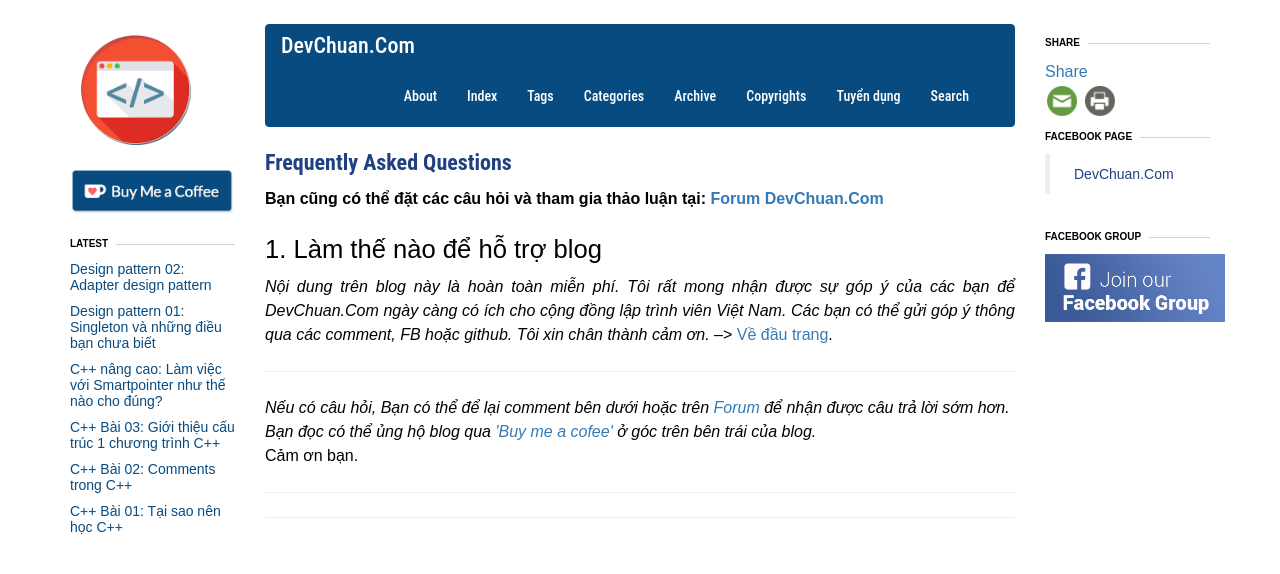
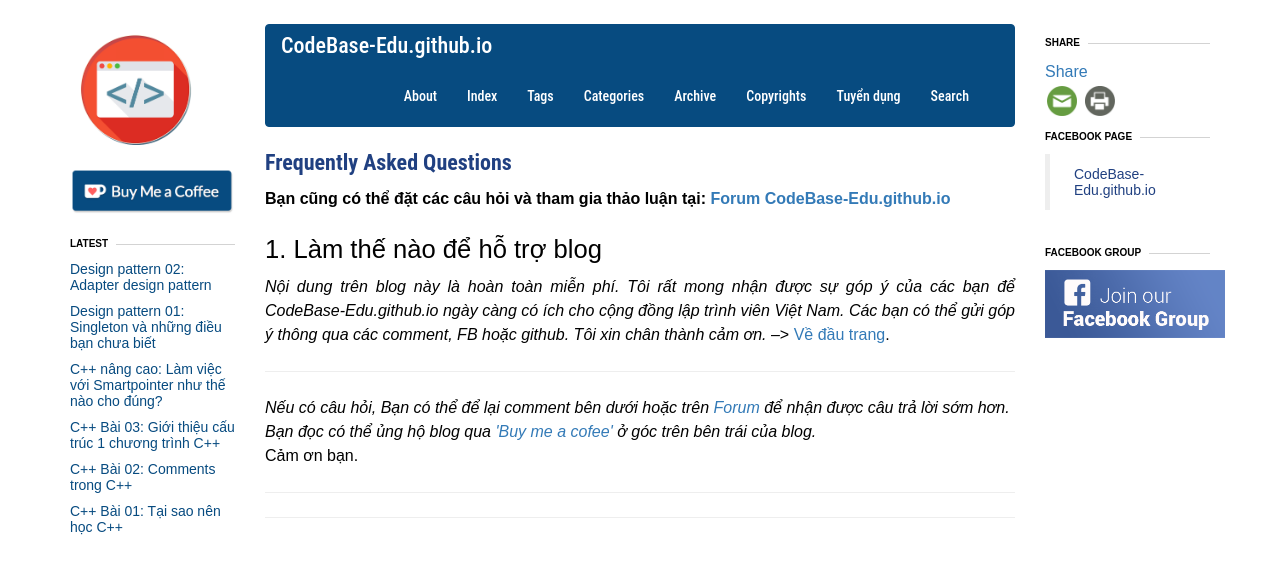
Before and after one commit to stdcoding/stdcoding.github.io, a Jekyll site: the page built from faqs.md, in a window 1280 px wide. Shown: the top 574 px of the page. Built offline with Jekyll 4.4.1, drawn with Linux system fonts in a browser that asks for light colours; nearby versions of some CDN libraries; comment, search, counter and statistics services are not loaded.

Commit message:
update-domain cpdebase edu githubio

```diff
--- a/_config.yml
+++ b/_config.yml
@@ -3,7 +3,7 @@
 
 permalink: /:year/:month/:title.html
 
-url: https://devchuan.com
+url: https://codebase-edu.github.io
 baseurl: ""
 
 future: true
--- a/_includes/head.html
+++ b/_includes/head.html
@@ -2,7 +2,7 @@
 <meta charset="utf-8" />
 <meta http-equiv='X-UA-Compatible' content='IE=edge'>
 <meta name='viewport' content='width=device-width, initial-scale=1.0, maximum-scale=1.0'>
-<title>DevChuan.Com</title>
+<title>CodeBase - Nền tảng lập trình</title>
   <link rel="stylesheet" href="https://maxcdn.bootstrapcdn.com/bootstrap/3.3.7/css/bootstrap.min.css">
   <script src="https://ajax.googleapis.com/ajax/libs/jquery/3.1.1/jquery.min.js"></script>
   <script src="https://maxcdn.bootstrapcdn.com/bootstrap/3.3.7/js/bootstrap.min.js"></script>
--- a/_includes/sidebar_right.html
+++ b/_includes/sidebar_right.html
@@ -67,7 +67,7 @@
           <!-- <a href = "https://www.facebook.com/kenhDTLT/" target="_blank" title="Follow us"><img src = "/assets/images/facebook.png" width="30"></a> -->
           <!-- facebook page -->
 
-         <div class="fb-page" data-href="https://www.facebook.com/kenhDTLT/" data-width="250" data-small-header="false" data-adapt-container-width="true" data-hide-cover="false" data-show-facepile="false"><blockquote cite="https://www.facebook.com/kenhDTLT/" class="fb-xfbml-parse-ignore" ><a style = "color: #204081" href="https://www.facebook.com/kenhDTLT/">DevChuan.Com</a></blockquote></div>
+         <div class="fb-page" data-href="https://www.facebook.com/kenhDTLT/" data-width="250" data-small-header="false" data-adapt-container-width="true" data-hide-cover="false" data-show-facepile="false"><blockquote cite="https://www.facebook.com/kenhDTLT/" class="fb-xfbml-parse-ignore" ><a style = "color: #204081" href="https://www.facebook.com/kenhDTLT/">CodeBase-Edu.github.io</a></blockquote></div>
           <!--end facebook page -->
 
           </nav>
--- a/_includes/topbar.html
+++ b/_includes/topbar.html
@@ -7,7 +7,7 @@
         <span class="icon-bar"></span>
         <span class="icon-bar"></span>
       </button>
-      <a class="navbar-brand" href="/"><span style = "color: #fff">DevChuan.Com</span></a>
+      <a class="navbar-brand" href="/"><span style = "color: #fff">CodeBase-Edu.github.io</span></a>
         <!-- <form class="navbar-form navbar-left" role="search">
             <div class="form-group" align="right">
                 <input type="text" class="form-control" placeholder="Search">
--- a/faqs.md
+++ b/faqs.md
@@ -6,10 +6,10 @@
 ---
 
 **Bạn cũng có thể đặt các câu hỏi và tham gia thảo luận tại:**
-[**Forum DevChuan.Com**](https://www.facebook.com/groups/257768141347267/)
+[**Forum CodeBase-Edu.github.io**](https://www.facebook.com/groups/257768141347267/)
 
 ## 1. Làm thế nào để hỗ trợ blog
 
-_Nội dung trên blog này là hoàn toàn miễn phí. Tôi rất mong nhận được sự góp ý của các bạn để  DevChuan.Com ngày càng có ích cho cộng đồng lập trình viên Việt Nam. Các bạn có thể gửi góp ý thông qua các comment, FB hoặc github. Tôi xin chân thành cảm ơn._
+_Nội dung trên blog này là hoàn toàn miễn phí. Tôi rất mong nhận được sự góp ý của các bạn để  CodeBase-Edu.github.io ngày càng có ích cho cộng đồng lập trình viên Việt Nam. Các bạn có thể gửi góp ý thông qua các comment, FB hoặc github. Tôi xin chân thành cảm ơn._
  -->
 [Về đầu trang](/faqs/).
--- a/feed.xml
+++ b/feed.xml
@@ -2,7 +2,7 @@
 ---
 <?xml version="1.0" encoding="utf-8"?>
 <feed xmlns="http://www.w3.org/2005/Atom">
-  <title type="text" xml:lang="en">DevChuan.Com</title>
+  <title type="text" xml:lang="en">CodeBase-Edu.github.io</title>
   <link type="application/atom+xml" href="{{ site.url }}/feed.xml" rel="self"/>
   <link type="text/html" href="{{ site.url }}" rel="alternate"/>
   <updated>{{ site.time | date_to_xmlschema }}</updated>
```
Also changed, not shown: copyrights.md (+2 -2 lines), 1 other file.
